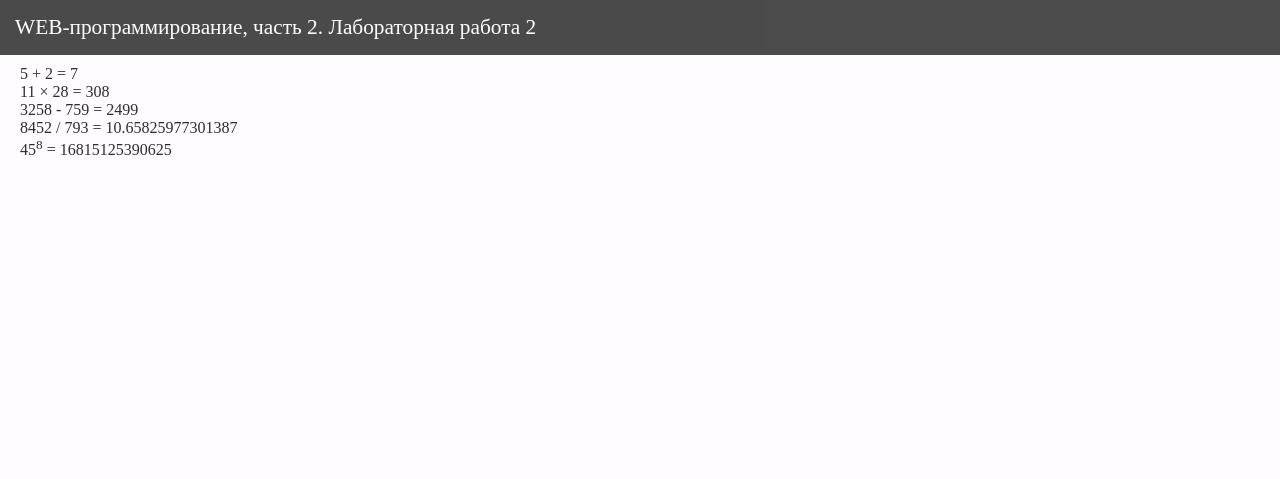
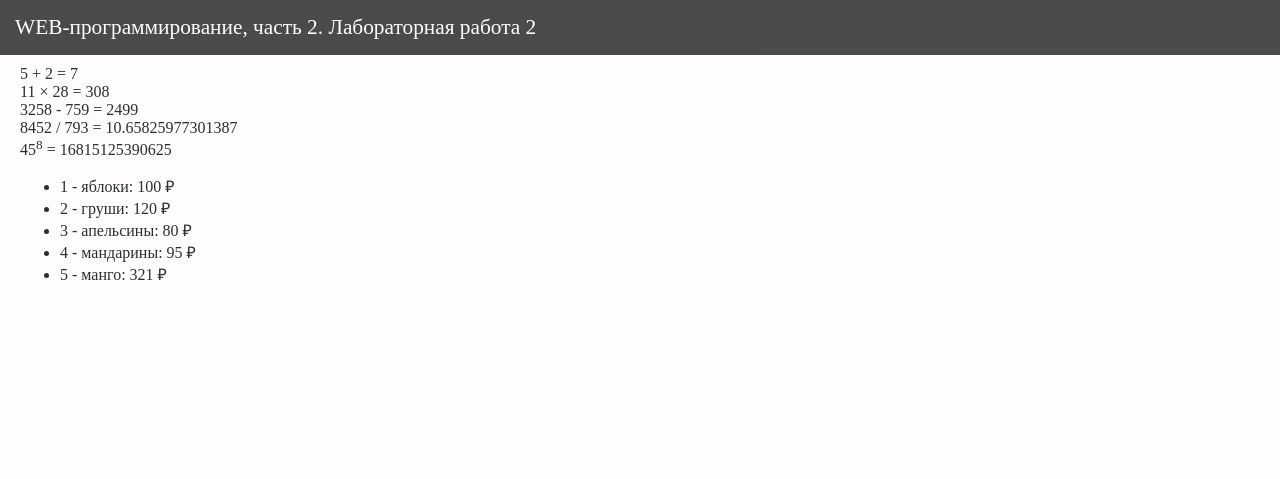
Before and after one commit to yngmzleen/weblabs2, a Flask app: page /lab2/example in a window 1280 px wide. Shown: the top 479 px of the page. Run offline with Flask 3, Linux system fonts and the light colour scheme.

Commit message:
цикл в шаблоне

```diff
--- a/app.py
+++ b/app.py
@@ -289,4 +289,11 @@ def example():
     group = 'ФБИ-22'
     course = '3 курс'
     laba = 'Лабораторная работа 2'
-    return render_template('example.html', name=name, group=group, course=course, laba=laba)
+    fruits = [
+        {'name': 'яблоки', 'price': 100},
+        {'name': 'груши', 'price': 120},
+        {'name': 'апельсины', 'price': 80},
+        {'name': 'мандарины', 'price': 95},
+        {'name': 'манго', 'price': 321}
+    ]
+    return render_template('example.html', name=name, group=group, course=course, laba=laba, fruits=fruits)
--- a/templates/example.html
+++ b/templates/example.html
@@ -17,6 +17,11 @@
         3258 - 759 = {{ 3258 - 759 }}<br>
         8452 / 793 = {{ 8452 / 793 }}<br>
         45<sup>8</sup> = {{ 45**8 }}<br>
+        <ul>
+            {% for f in fruits %}
+            <li> {{ loop.index }} - {{ f.name }}: {{ f.price }} &#8381;</li>
+            {% endfor %}
+        </ul>
     </main>
 
     <footer>
```
